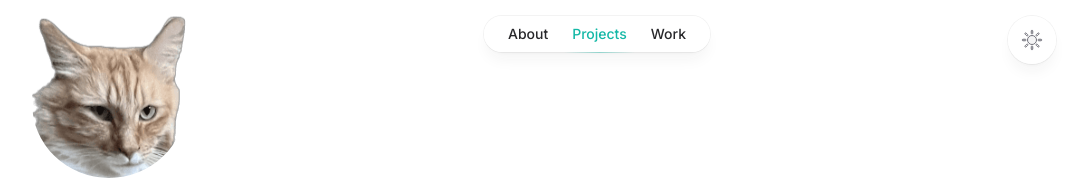
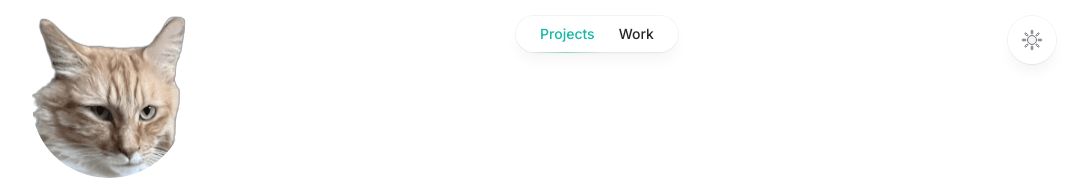
Before and after one commit to stonesha/stonesha.com, a Next.js app: page /projects in a window 1280 px wide. Shown: the top 180 px of the page, without its empty margins (96-1173 px from the left). Built offline with nearby package versions, Linux system fonts and the light colour scheme.

Commit message:
changed routes

```diff
--- a/src/app/about/page.tsx
+++ /dev/null
@@ -1,9 +0,0 @@
-import { Metadata } from "next";
-
-export const metadata: Metadata = {
-  title: "About",
-};
-
-export default function About() {
-  return <div>In-Progress</div>;
-}
--- a/src/components/header/DesktopNavigation.tsx
+++ b/src/components/header/DesktopNavigation.tsx
@@ -1,15 +1,15 @@
 import NavItem from "~/components/header/NavItem";
 
-export default function DesktopNavigation(
-  props: React.ComponentPropsWithoutRef<"nav">
-) {
-  const routes = [
-    { href: "/about", label: "About" },
-    { href: "/projects", label: "Projects" },
-    { href: "/work", label: "Work" },
-  ];
+type DesktopNavigationProps = {
+  routes: {
+    href: string;
+    label: string;
+  }[];
+};
+
+export default function DesktopNavigation({ routes }: DesktopNavigationProps) {
   return (
-    <nav {...props}>
+    <nav>
       <ul className="flex rounded-full bg-white/90 px-3 text-sm font-medium text-zinc-800 shadow-lg shadow-zinc-800/5 ring-1 ring-zinc-900/5 backdrop-blur dark:bg-zinc-800/90 dark:text-zinc-200 dark:ring-white/10">
         {routes.map((route, index) => (
           <NavItem key={index} href={route.href}>
--- a/src/components/header/index.tsx
+++ b/src/components/header/index.tsx
@@ -3,11 +3,15 @@ import DesktopNavigation from "~/components/header/DesktopNavigation";
 import ThemeToggle from "~/components/header/ThemeToggle";
 
 export default function Header() {
+  const routes = [
+    { href: "/projects", label: "Projects" },
+    { href: "/work", label: "Work" },
+  ];
   return (
     <header className="p-4">
       <div className="flex mx-auto max-w-2xl md:max-w-5xl justify-between">
         <Avatar />
-        <DesktopNavigation />
+        <DesktopNavigation routes={routes} />
         <ThemeToggle />
       </div>
     </header>
```
